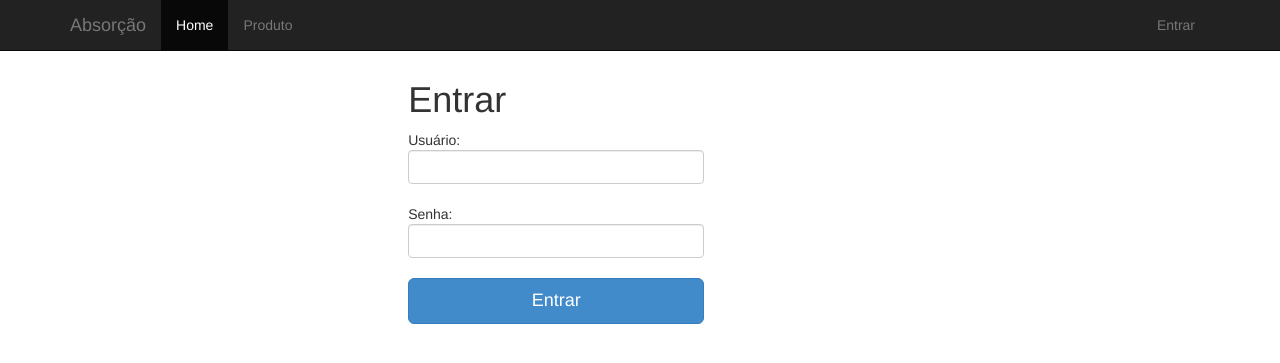
After one commit to diegoaniceto/absorcao_custos, a Django app: page /login/ in a window 1280 px wide. The commit adds this page. Shown: the top 363 px of the page. Run offline with Django 3.2, Linux system fonts and the light colour scheme; some libraries are stand-ins or nearby versions.

Commit message:
Adicionado Login

```diff
--- a/custeio_absorcao/absorcao/admin.py
+++ b/custeio_absorcao/absorcao/admin.py
@@ -1,7 +1,8 @@
 from django.contrib import admin
-from absorcao.models import Departamento, TempoProducao, CustoDireto, CustoDiretoProduto, CustoIndireto, Despesa, Produto, ProdutoMes, Mes
+from absorcao.models import Departamento, TempoProducao, CustoDireto, CustoDiretoProduto, CustoIndireto, Despesa, Produto, ProdutoMes, Mes, PerfilUsuario
 
 admin.site.register(Departamento)
+admin.site.register(PerfilUsuario)
 admin.site.register(Produto)
 admin.site.register(ProdutoMes)
 admin.site.register(Mes)
--- a/custeio_absorcao/absorcao/urls.py
+++ b/custeio_absorcao/absorcao/urls.py
@@ -6,4 +6,6 @@ urlpatterns = patterns('',
                        url(r'^produto/$', views.produto_index, name='produto'),
                        url(r'^produto/edit/(?P<id_produto>\w+)/$', views.produto_edit, name='produto_edit'),
                        url(r'^produto/(?P<id_produto>\w+)/$', views.produto_view, name='produto_view'),
+                       url(r'^login/$', views.user_login, name='login'),
+                       url(r'^logout/$', views.user_logout, name='logout'),
                        )
--- a/custeio_absorcao/absorcao/views.py
+++ b/custeio_absorcao/absorcao/views.py
@@ -1,6 +1,7 @@
 from django.template import RequestContext
 from django.shortcuts import render_to_response
-from django.http import HttpResponseRedirect
+from django.http import HttpResponseRedirect, HttpResponse
+from django.contrib.auth import authenticate, login, logout
 from models import Produto, ProdutoMes
 from forms import ProdutoForm
 
@@ -73,3 +74,34 @@ def produto_view(request, id_produto=None):
 
     return render_to_response('absorcao/produto-view.html', context_dict,
                               context)
+
+
+def user_login(request):
+    context = RequestContext(request)
+
+    if request.method == 'POST':
+        username = request.POST['username']
+        password = request.POST['password']
+
+        user = authenticate(username=username, password=password)
+
+        if user:
+            if user.is_active:
+                login(request, user)
+                return HttpResponseRedirect('/')
+            else:
+                return HttpResponse("Sua conta esta desabilitada, contacte o administrador do sistema.")
+        else:
+            print "Invalid login details: {0}, {1}".format(username, password)
+            return HttpResponse("Invalid login details supplied.")
+
+    else:
+        return render_to_response('absorcao/login.html', {}, context)
+
+
+def user_logout(request):
+    # Since we know the user is logged in, we can now just log them out.
+    logout(request)
+
+    # Take the user back to the homepage.
+    return HttpResponseRedirect('/')
--- a/custeio_absorcao/templates/absorcao/base.html
+++ b/custeio_absorcao/templates/absorcao/base.html
@@ -29,11 +29,10 @@
               </ul>
               <ul class="nav navbar-nav pull-right">
                 {% if user.is_authenticated %}
-                 <li class="navbar-text">Welcome, {{ user.username }}!</li>
-                 <li><a href="/logout/">Logout</a></li>
+                 <li class="navbar-text">{{ user.username }}</li>
+                 <li><a href="/logout/">Sair</a></li>
                 {% else %}
-                 <li><a href="/register/">Register</a></li>
-                 <li><a href="/login/">Login</a></li>
+                 <li><a href="/login/">Entrar</a></li>
                 {% endif %}
                </ul>
             </div><!--/.nav-collapse -->
@@ -41,6 +40,7 @@
         </div>
     <div class="container-fluid">
         <div class="row-fluid">
+            {% if user.is_authenticated %}
             <div class="col-md-3">
                 <div class="well sidebar-nav">
                     <!--- Empty for the timebeing -->
@@ -56,6 +56,7 @@
                 </div>
                 <!--/.well -->
             </div>
+            {% endif %}
             <!--/span-->
             <div class="col-md-9">
                 {% block body_block %}
--- /dev/null
+++ b/custeio_absorcao/templates/absorcao/login.html
@@ -0,0 +1,22 @@
+{% extends 'absorcao/base.html' %}
+
+{% load static %}
+
+{% block body_block %}
+
+<div class="col-md-offset-5">
+    <h1>Entrar</h1>
+    <div class="row">
+        <form id="login_form" class="col-md-7" method="post" action="/login/">
+            {% csrf_token %}
+            Usuário: <input type="text" class="input-block-level form-control" name="username" value="" size="50" />
+            <br />
+            Senha: <input type="password" class="input-block-level form-control" name="password" value="" size="50" />
+            <br />
+
+            <input type="submit" class="btn btn-primary btn-lg btn-block" value="Entrar" />
+        </form>
+    </div>
+</div>
+
+{% endblock %}
```
Also changed, not shown: custeio_absorcao/absorcao/forms.py (+9 -1 lines), custeio_absorcao/absorcao/models.py (+8 -0 lines).
